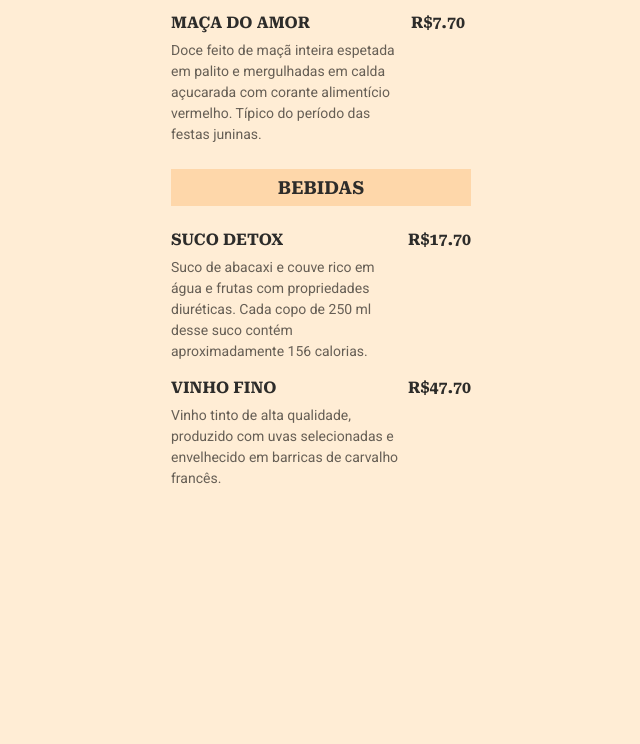
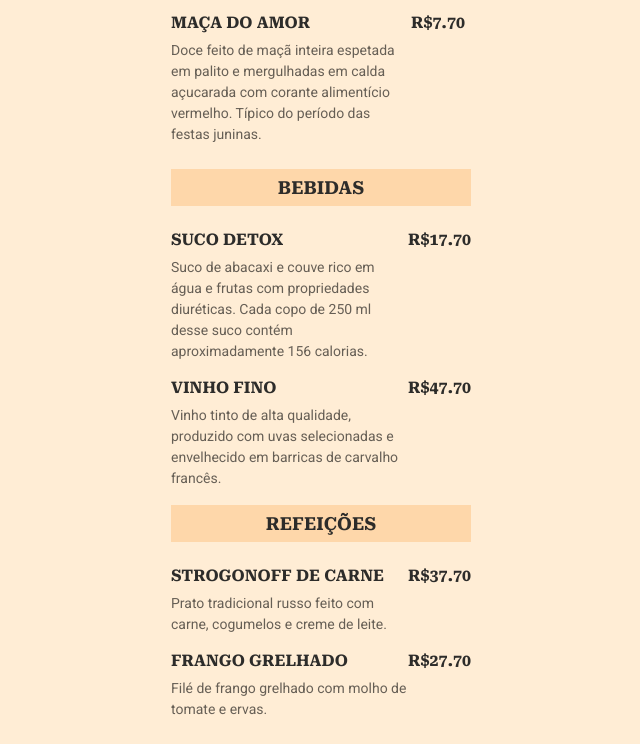
Before and after one commit to alexandrematis/rocket-coffee, a plain HTML site: page index.html in a window 1280 px wide. Shown: the part 485-1229 px from the top of the page, without its empty margins (319-959 px from the left). Before the commit the page ends 998 px from the top, so only its background shows below. Drawn offline with Linux system fonts and the light colour scheme.

Commit message:
Adicionada a seção de Refeições.

```diff
--- a/index.html
+++ b/index.html
@@ -98,6 +98,32 @@
                     <strong class="price"> R$47.70 </strong>
                 </li>
 
+        <section class="refeições">
+            <h2>Refeições</h2>
+
+            <ul>
+                <li>
+                    <div class="details">
+                        <h3>Strogonoff de carne</h3>
+                        <p class="description">
+                            Prato tradicional russo feito com carne, cogumelos e creme de leite.
+                        </p>
+                    </div>
+
+                    <strong class="price"> R$37.70 </strong>
+                </li>
+
+                <li>
+                    <div class="details">
+                        <h3>Frango Grelhado</h3>
+                        <p class="description">
+                            Filé de frango grelhado com molho de tomate e ervas.
+                        </p>
+                    </div>
+
+                    <strong class="price"> R$27.70 </strong>
+                </li>
+
             </ul>
         </section>
 
```
